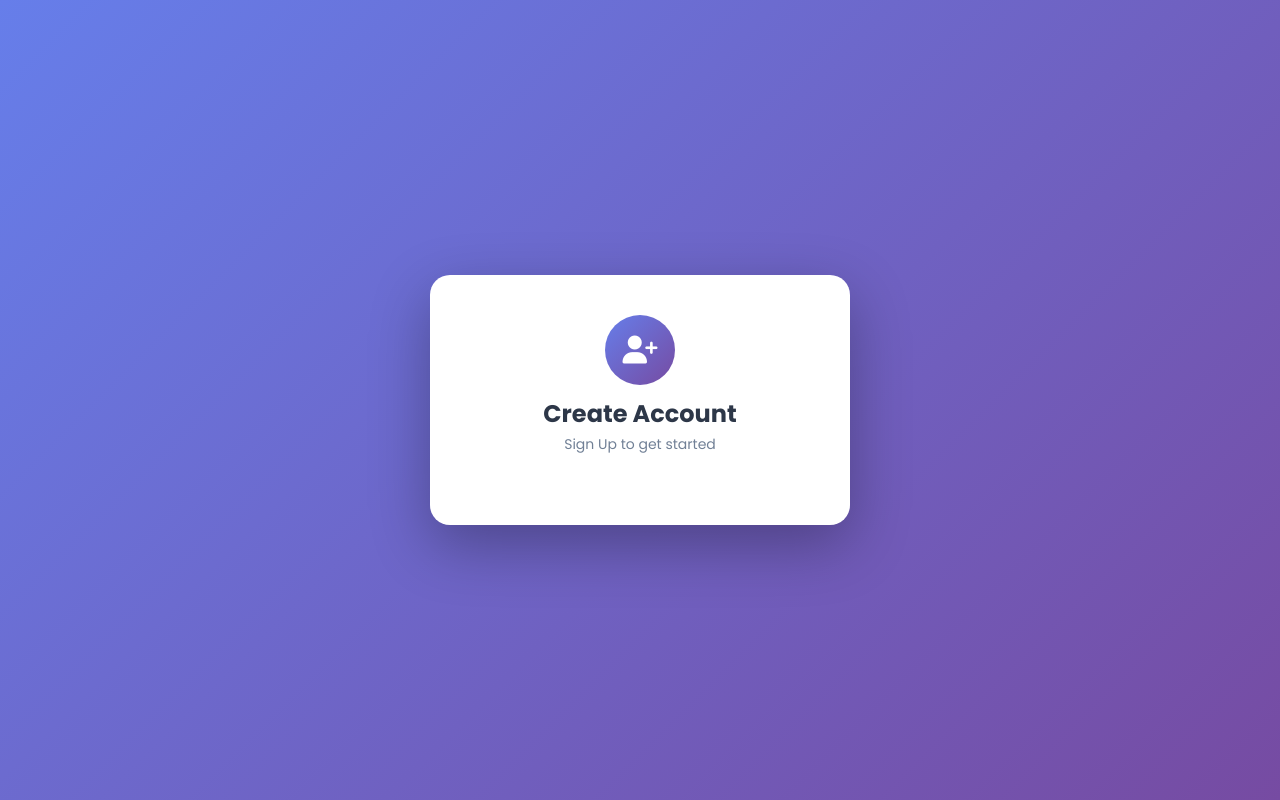
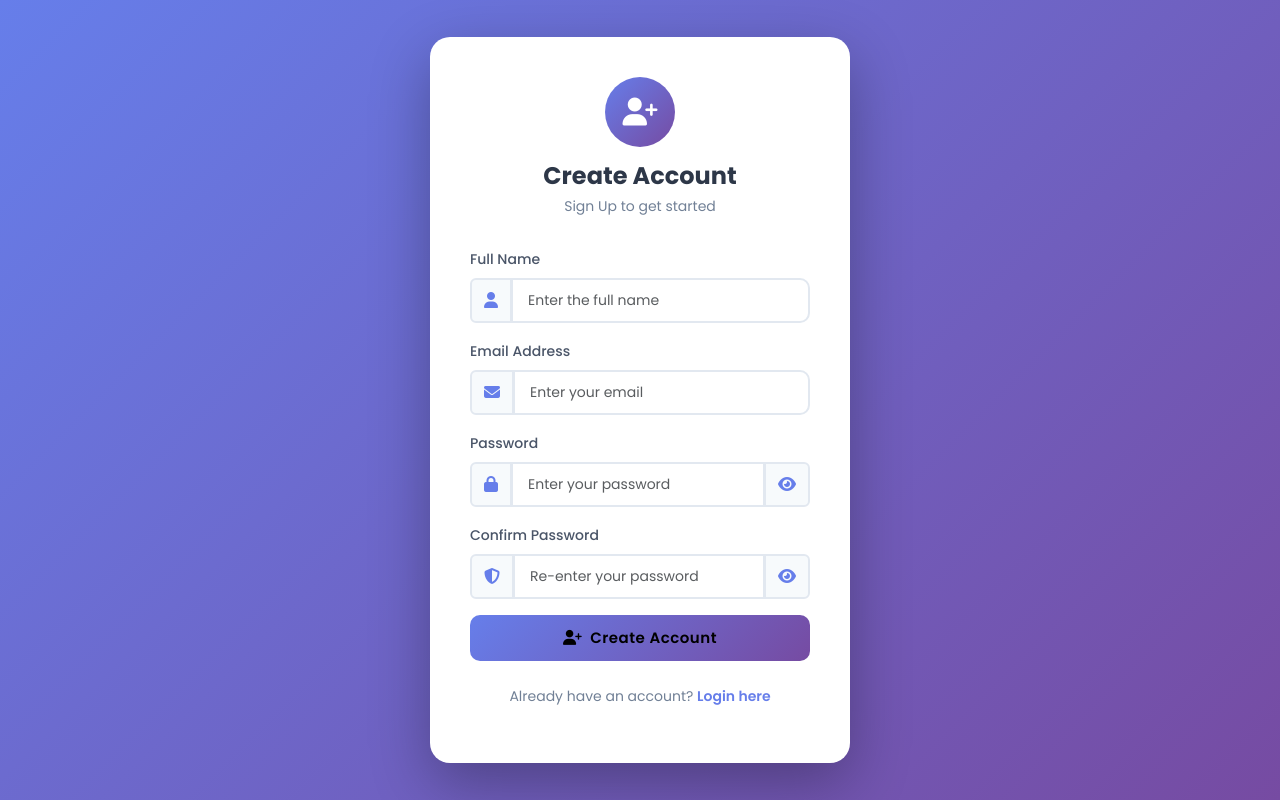
Before and after one commit to POSHANMS/todo-app-flask, a Flask app: template templates/register.html in a window 1280 px wide. Run offline with Flask 3, Linux system fonts and the light colour scheme; the template is opened without the code that fills it, so the values that code supplies are empty.

Commit message:
Add toggleConfirmPassword function to main.js

```diff
--- a/templates/register.html
+++ b/templates/register.html
@@ -32,14 +32,121 @@
           <h2>Create Account</h2>
           <p>Sign Up to get started</p>
         </div>
+        {% with messages = get_flashed_messages(with_categories=true) %} {% if
+        messages %} {% for category, message in messages %}
+        <div class="alert alert-{{ category }} alert-dismissible fade show">
+          {{ message }}
+          <button
+            type="button"
+            class="btn-close"
+            data-bs-dismiss="alert"
+          ></button>
+        </div>
+        {% endfor %} {% endif %} {% endwith %}
+
+        <!-- Register Form - sends data to Flask /register route -->
+        <form method="POST" action="/register">
+          <!-- Full Name input -->
+          <div class="form-group mb-3">
+            <label class="form-label">Full Name</label>
+            <div class="input-group">
+              <!-- Person icon on left -->
+              <span class="input-group-text">
+                <i class="fas fa-user"></i>
+              </span>
+              <!-- Name text input -->
+              <input
+                type="text"
+                name="name"
+                class="form-control"
+                placeholder="Enter the full name"
+                required
+              />
+            </div>
+          </div>
+
+          <!-- Email input -->
+          <div class="form-group mb-3">
+            <label class="form-label">Email Address</label>
+            <div class="input-group">
+              <!-- Envelope icon on left -->
+              <span class="input-group-text">
+                <i class="fas fa-envelope"></i>
+              </span>
+              <!-- Email input - browser validates format automatically -->
+              <input
+                type="email"
+                name="email"
+                class="form-control"
+                placeholder="Enter your email"
+                required
+              />
+            </div>
+          </div>
+          <!-- Password input -->
+          <div class="form-group mb-3">
+            <label class="form-label">Password</label>
+            <div class="input-group">
+              <!-- Lock icon on left -->
+              <span class="input-group-text">
+                <i class="fas fa-lock"></i>
+              </span>
+              <!-- Password input - hides text as dots -->
+              <input
+                type="password"
+                name="password"
+                id="password"
+                class="form-control"
+                placeholder="Enter your password"
+                required
+              />
+              <!-- Eye icon to show/hide password -->
+              <span
+                class="input-group-text toggle-password"
+                onclick="togglePassword()"
+              >
+                <i class="fas fa-eye" id="eyeIcon"></i>
+              </span>
+            </div>
+          </div>
+
+          <!-- Confirm Password input -->
+          <div class="form-group mb-3">
+            <label class="form-label">Confirm Password</label>
+            <div class="input-group">
+              <!-- Shield icon on left -->
+              <span class="input-group-text">
+                <i class="fas fa-shield-alt"></i>
+              </span>
+              <!-- Confirm password input -->
+              <input
+                type="password"
+                name="confirm_password"
+                id="confirmpassword"
+                class="form-control"
+                placeholder="Re-enter your password"
+                required
+              />
+              <!-- Eye icon to show/hide confirm password -->
+              <span
+                class="input-group-text toggle-password"
+                onclick="toggleConfirmPassword()"
+              >
+                <i class="fas fa-eye" id="eyeIcon2"></i>
+              </span>
+            </div>
+          </div>
+
+          <!-- Register submit button -->
+          <button type="submit" class="btn-primary w-100 login-btn">
+            <i class="fas fa-user-plus me-2"></i>Create Account
+          </button>
+        </form>
+        <!-- Link back to login page -->
+        <div class="auth-footer">
+          <p>Already have an account? <a href="/">Login here</a></p>
+        </div>
       </div>
     </div>
-    {% with messages = get_flashed_messages(with_categories=true) %} {% if
-    messages %} {% for category, message in messages %}
-    <div class="alert alert-{{ category }} alert-dismissible fade show">
-      {{ message }}
-      <button type="button" class="btn-close" data-bs-dismiss="alert"></button>
-    </div>
-    {% endfor %} {% endif %} {% endwith %}
   </body>
 </html>
```
Also changed, not shown: static/js/main.js (+32 -0 lines).
